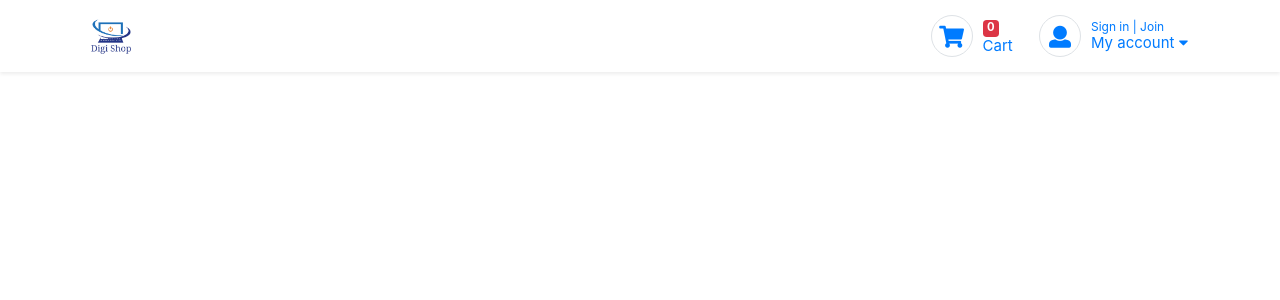
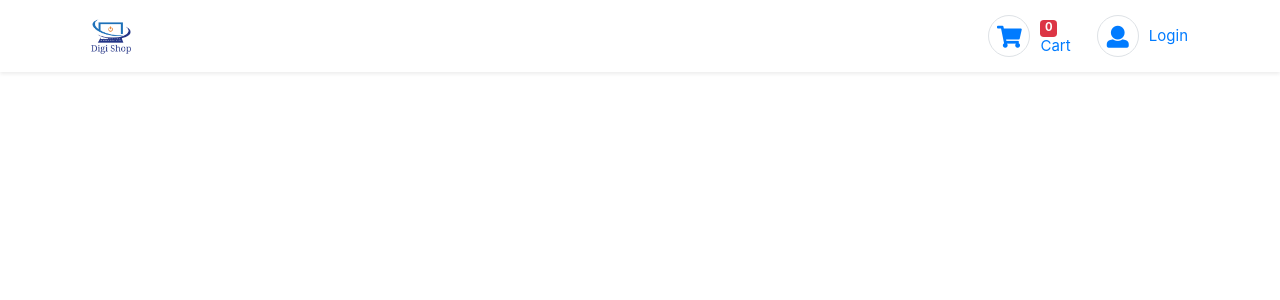
Before and after one commit to LukaszPlawinski/DigiShop, a Django app: page / in a window 1280 px wide. Shown: the top 300 px of the page. Run offline with Django 3.2, Linux system fonts and the light colour scheme; some libraries are stand-ins or nearby versions.

Commit message:
changed navbar

```diff
--- a/templates/base.html
+++ b/templates/base.html
@@ -17,13 +17,13 @@
     <section class="header-main shadow-sm">
 	<div class="container">
 		<div class="row align-items-center">
-			<div class="col-lg-3 col-sm-4">
+			<div class="col-lg-3 col-4">
 		    	<div class="brand-wrap">
 		    		<img class="logo" src="static/images/digi-shop.png">
 		    	</div> <!-- brand-wrap.// -->
 			</div>
 
-			<div class="col-lg-9 col-sm-8">
+			<div class="col-lg-9 col-8">
 				<div class="widgets-wrap float-right">
 					<a href="#" class="widget-header mr-3">
 						<div class="icontext">
@@ -35,37 +35,23 @@
 						</div>
 					</a>
 					<div class="widget-header dropdown">
-						<a href="#" data-toggle="dropdown" data-offset="20,10">
+						<a href="{% url 'login' %}">
 							<div class="icontext">
 								<div class="icon-wrap"><i class="icon-sm round border fa fa-user"></i></div>
 								<div class="text-wrap">
-									<small>Sign in | Join</small>
-									<div>My account <i class="fa fa-caret-down"></i> </div>
+									<div>Login</i> </div>
 								</div>
 							</div>
 						</a>
-						<div class="dropdown-menu dropdown-menu-right">
-							<form class="px-4 py-3">
-								<div class="form-group">
-								  <label>Email address</label>
-								  <input type="email" class="form-control" placeholder="email@example.com">
-								</div>
-								<div class="form-group">
-								  <label>Password</label>
-								  <input type="password" class="form-control" placeholder="Password">
-								</div>
-								<button type="submit" class="btn btn-primary">Sign in</button>
-								</form>
-								<hr class="dropdown-divider">
-								<a class="dropdown-item" href="#">Have account? Sign up</a>
-								<a class="dropdown-item" href="#">Forgot password?</a>
-						</div> <!--  dropdown-menu .// -->
+
 					</div>  <!-- widget-header .// -->
 				</div> <!-- widgets-wrap.// -->
 			</div> <!-- col.// -->
 </div> <!-- row.// -->
 	</div> <!-- container.// -->
 </section> <!-- header-main .// -->
+{% block content %}
+{% endblock %}
 
 
 
```
